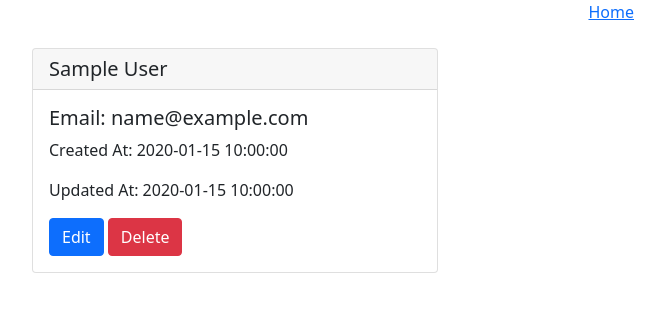
After one commit to jrwalworth/users_cr, a Flask app: template app/templates/show_user.html in a window 1280 px wide. The commit adds this page. Shown: the top 312 px of the page, without its empty margins (166-831 px from the left). Run offline with Flask 2, Linux system fonts and the light colour scheme; the template is opened without the code that fills it: most values are stand-ins (such as "Sample title", 1, 10 or a date in 2020).

Commit message:
Updating CRUD ops. Completed show_all, show_one, delete_one.

```diff
--- a/app/__init__.py
+++ b/app/__init__.py
@@ -1,3 +1,5 @@
 from flask import Flask
+from env import KEY
+
 app = Flask(__name__)
-app.secret_key = "shhhhhh"
+app.secret_key = KEY
--- a/app/static/style.css
+++ b/app/static/style.css
@@ -15,12 +15,12 @@ body {
     margin-left: 150px;
     display:flex;
     justify-content: space-between;
-    align-items: center;
+    /* align-items: center; */
 }
 .tarea {
     margin-top: 20px;
     margin-left: 150px;
-    width: 650px;
+    width: 700px;
 }
 
 .link{
@@ -28,6 +28,14 @@ body {
 }
 
 .f-main {
-    width: 500px;
+    width: 800px;
     margin-left: 150px;
 }
+
+#action_links {
+    width: 200px;
+}
+
+.card {
+    width: 450px;
+}
--- /dev/null
+++ b/app/templates/show_user.html
@@ -0,0 +1,30 @@
+<!DOCTYPE html>
+<html lang="en">
+<head>
+    <meta charset="UTF-8">
+    <meta http-equiv="X-UA-Compatible" content="IE=edge">
+    <meta name="viewport" content="width=device-width, initial-scale=1.0">
+    <title>User Profile Page</title>
+    <link href="https://cdn.jsdelivr.net/npm/bootstrap@5.1.3/dist/css/bootstrap.min.css" rel="stylesheet" integrity="sha384-1BmE4kWBq78iYhFldvKuhfTAU6auU8tT94WrHftjDbrCEXSU1oBoqyl2QvZ6jIW3" crossorigin="anonymous">
+    <link rel="stylesheet" type="text/css" href="{{ url_for('static', filename='style.css') }}">
+</head>
+<body>
+    <div class="f-header">
+        <div class="card mt-5 ms-5">
+            <h5 class="card-header">{{one_user.first_name}} {{one_user.last_name}}</h5>
+            <div class="card-body">
+                <h5 class="card-title">Email: {{one_user.email}}</h5>
+                <p class="card-text">Created At: {{one_user.created_at}}</p>
+                <p class="card-text">Updated At: {{one_user.updated_at}}</p>
+                <a href="#" class="btn btn-primary">Edit</a>
+                <a href="#" class="btn btn-danger">Delete</a>
+            </div>
+        </div>
+        <div class="link">
+            <a href="/users">Home</a>
+        </div>
+    </div>
+
+
+</body>
+</html>
--- a/server.py
+++ b/server.py
@@ -1,32 +1,5 @@
-
-from flask import render_template, request, redirect
-from app.models.user import User
-
+from app.controllers import users
 from app import app
-
-#home - landing page
-@app.route('/users')
-def index():
-    users = User.get_all()
-    print(users)
-    return render_template('index.html', all_users=users)
-
-##route page to add new user
-@app.route('/users/new')
-def new():
-    return render_template('new.html')
-
-#Add user method to add to DB
-@app.route('/users/add', methods=["POST"])
-def add_user():
-    data = {
-        "fname" : request.form["fname"],
-        "lname" : request.form["lname"],
-        "email" : request.form["email"]
-    }
-    User.save(data)
-    return redirect('/users')
-
 
 if __name__ == "__main__":
     app.run(debug=True)
```
Also changed, not shown: app/controllers/users.py (added, +61 -0 lines), app/models/user.py (+18 -1 lines), app/templates/edit_user.html (added, +32 -0 lines), app/templates/index.html (+7 -0 lines), README.md, 1 other file.
